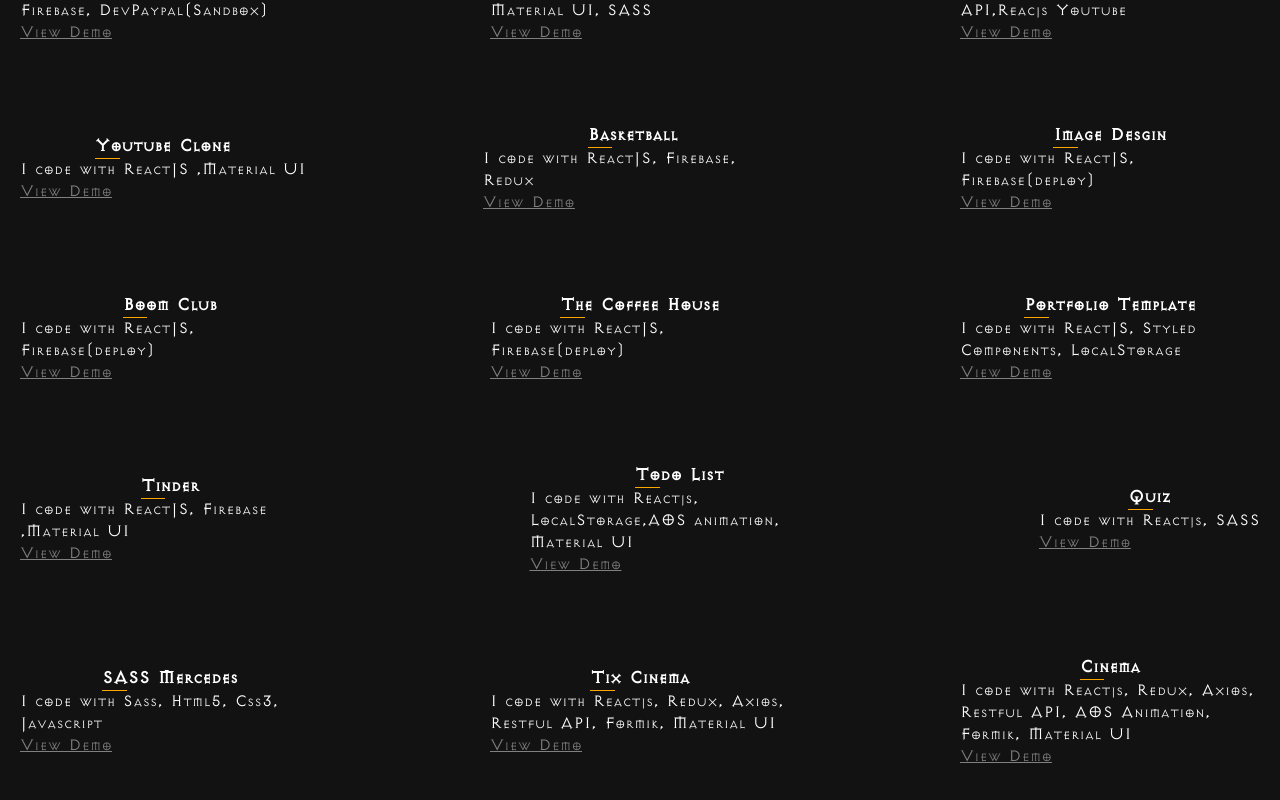
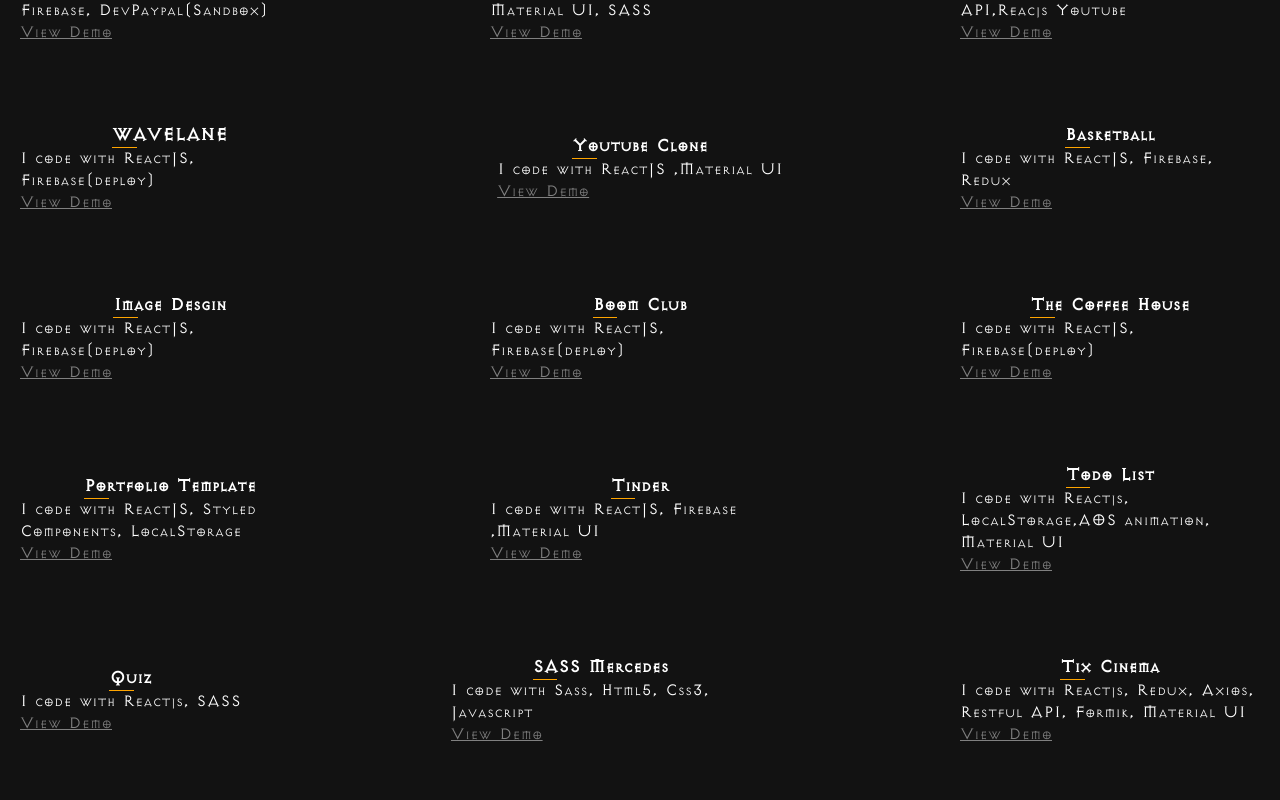
Before and after one commit to dtvi2412/Portfolio, a React (Create React App) app: page / in a window 1280 px wide. Shown: the part 1700-2500 px from the top of the page. Built offline with nearby package versions, Linux system fonts and the light colour scheme.

Commit message:
update project Wavelane

```diff
--- a/src/listProduct.js
+++ b/src/listProduct.js
@@ -30,6 +30,16 @@ const product = [
         ngonNgu: 'REACJS',
         linkDemo: 'http://netflix-home.surge.sh/',
         moTa:'Lấy dữ liệu từ API render ra giao diện, tạo giao diện giống với Netflix, sử dụng Reacjs Youtube để tải dữ liệu video.'
+      },
+      {
+        id:19,
+        duAn: 'WAVELANE',
+        congNghe: 'ReactJS, Firebase(deploy)',
+        image:'https://i.imgur.com/U4n0qfq.png',
+        imageDetail:'https://i.imgur.com/5eLMvfQ.png',
+        ngonNgu:'REACJS',
+        linkDemo:'https://clone-wave-lane.firebaseapp.com',
+        moTa:'Tôi sử dụng ReactJS để clone lại giao diện Wavelane và sử dụng Firebase để deploy.',
       },
       {
         id:14,
```
Also changed, not shown: src/Assets/images/hinhWeb/wavelane.png (added), 1 other file (tests, documents, lock files or other folders).
